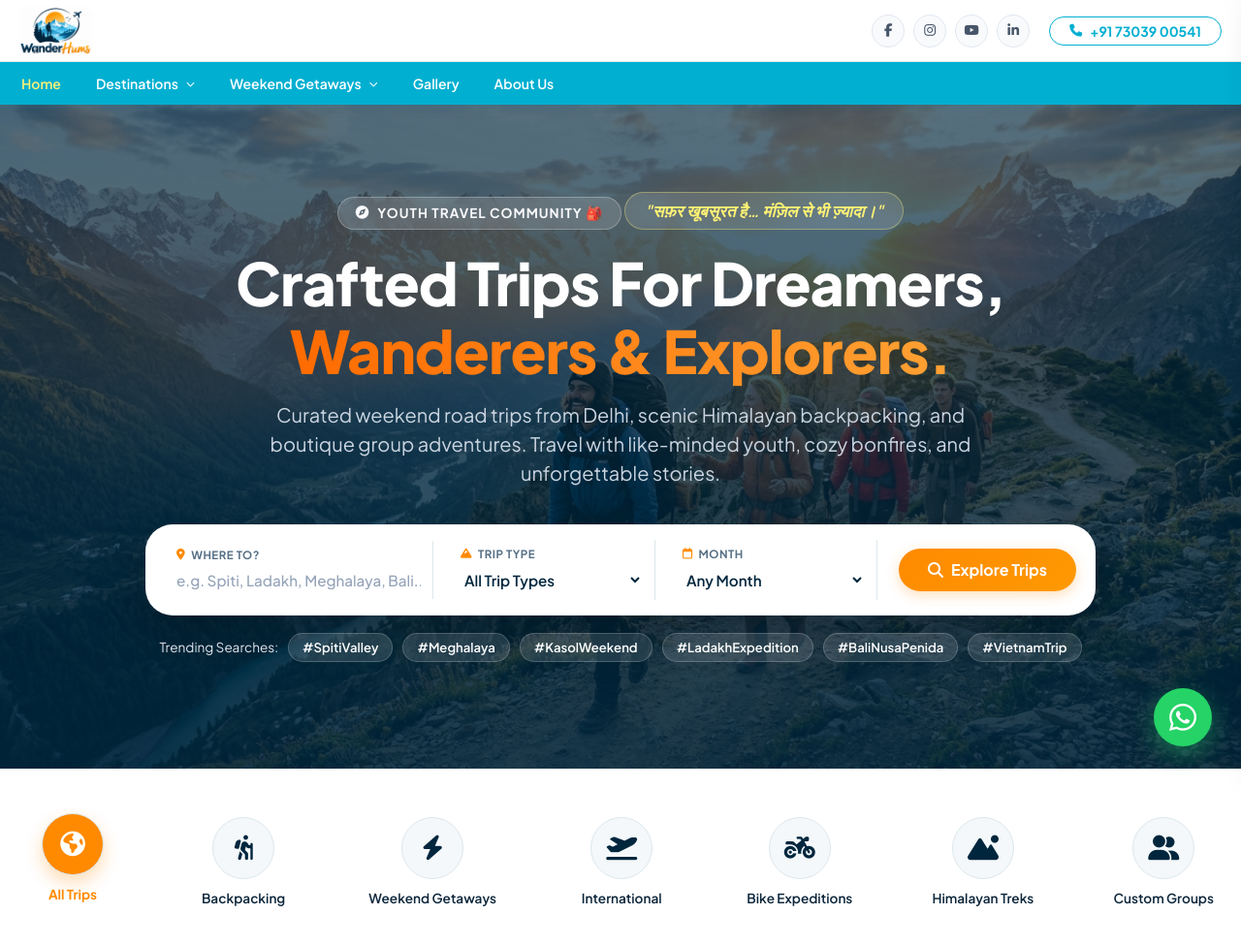
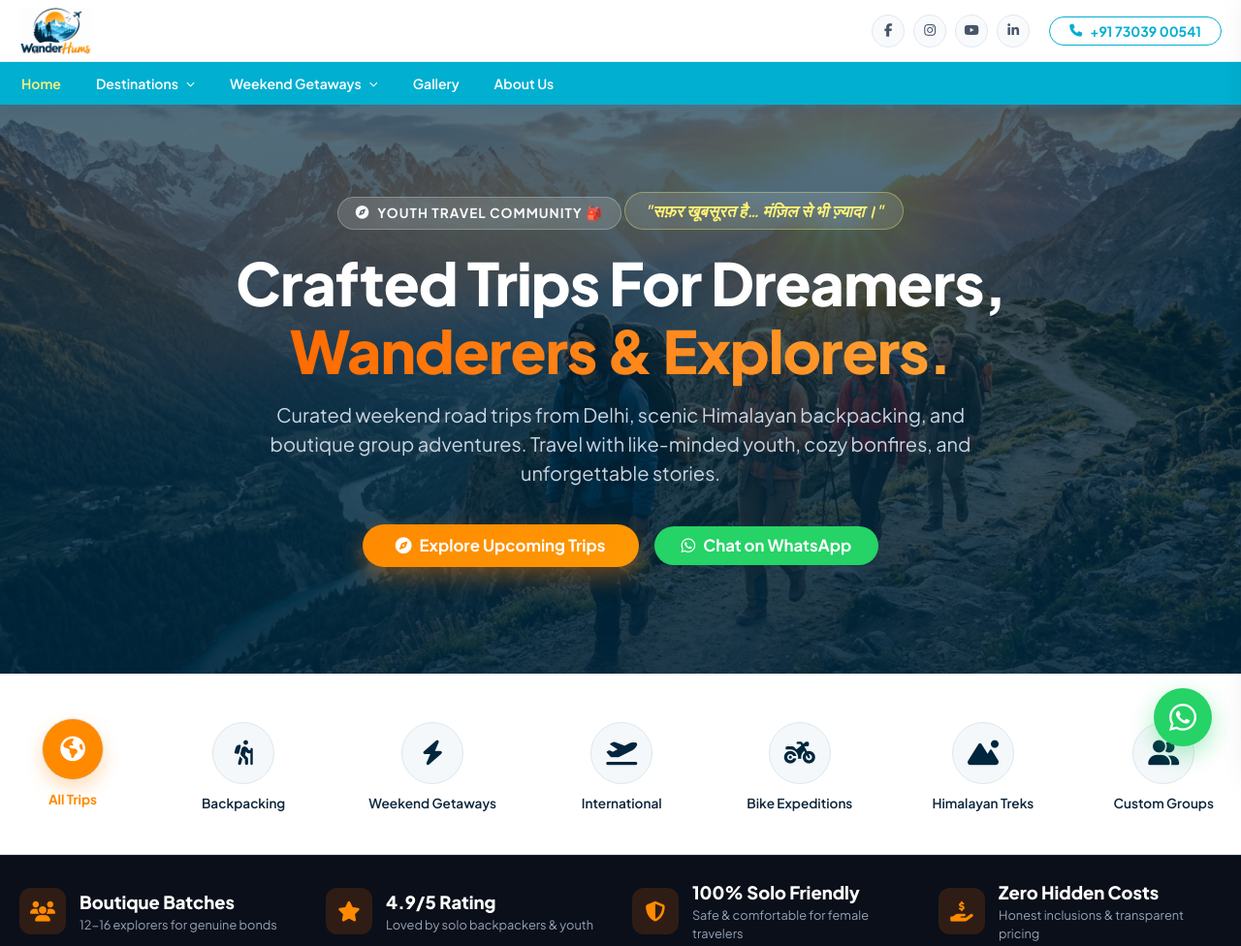
Before and after one commit to piyushshri253-arch/wanderhums, a website: page index.html in a window 1280 px wide. Shown: the top 976 px of the page at 97% size. Drawn offline with Linux system fonts and the light colour scheme.

Commit message:
feat(hero): remove hero search box and trending tags for clean boutique look

```diff
--- a/index.html
+++ b/index.html
@@ -361,72 +361,14 @@
         Curated weekend road trips from Delhi, scenic Himalayan backpacking, and boutique group adventures. Travel with like-minded youth, cozy bonfires, and unforgettable stories.
       </p>
 
-      <!-- Interactive Search Widget -->
-      <div class="hero-search-box">
-        <form id="hero-search-form" class="search-form-grid">
-
-          <!-- Destination Field -->
-          <div class="search-field">
-            <label class="search-label" for="search-dest-input">
-              <i class="fa-solid fa-location-dot"></i> Where to?
-            </label>
-            <input
-              type="text"
-              id="search-dest-input"
-              class="search-input"
-              placeholder="e.g. Spiti, Ladakh, Meghalaya, Bali..."
-              autocomplete="off"
-            />
-          </div>
-
-          <!-- Trip Category -->
-          <div class="search-field">
-            <label class="search-label" for="search-type-select">
-              <i class="fa-solid fa-mountain"></i> Trip Type
-            </label>
-            <select id="search-type-select" class="search-select">
-              <option value="all">All Trip Types</option>
-              <option value="backpacking">Backpacking Trips</option>
-              <option value="weekend">Weekend Getaways</option>
-              <option value="international">International Tours</option>
-              <option value="bike">Bike Expeditions</option>
-            </select>
-          </div>
-
-          <!-- Departure Month -->
-          <div class="search-field">
-            <label class="search-label" for="search-month-select">
-              <i class="fa-regular fa-calendar"></i> Month
-            </label>
-            <select id="search-month-select" class="search-select">
-              <option value="">Any Month</option>
-              <option value="apr">April 2026</option>
-              <option value="may">May 2026</option>
-              <option value="jun">June 2026</option>
-              <option value="jul">July 2026</option>
-              <option value="aug">August 2026</option>
-            </select>
-          </div>
-
-          <!-- Search Button -->
-          <div class="search-btn-col">
-            <button type="submit" class="btn btn-primary btn-block">
-              <i class="fa-solid fa-magnifying-glass"></i> Explore Trips
-            </button>
-          </div>
-
-        </form>
-      </div>
-
-      <!-- Quick Search Suggestion Pills -->
-      <div class="search-quick-tags">
-        <span>Trending Searches:</span>
-        <span class="tag-pill" onclick="searchByTag('Spiti')">#SpitiValley</span>
-        <span class="tag-pill" onclick="searchByTag('Meghalaya')">#Meghalaya</span>
-        <span class="tag-pill" onclick="searchByTag('Kasol')">#KasolWeekend</span>
-        <span class="tag-pill" onclick="searchByTag('Ladakh')">#LadakhExpedition</span>
-        <span class="tag-pill" onclick="searchByTag('Bali')">#BaliNusaPenida</span>
-        <span class="tag-pill" onclick="searchByTag('Vietnam')">#VietnamTrip</span>
+      <!-- Hero Action Buttons (Clean & Sleek WeWravel Style) -->
+      <div class="hero-cta-group" style="margin-top: 30px; display: flex; gap: 16px; justify-content: center; align-items: center; flex-wrap: wrap;">
+        <a href="#trending-trips" class="btn btn-primary" style="padding: 14px 34px; font-size: 1.05rem; font-weight: 700; border-radius: 999px; box-shadow: 0 10px 25px rgba(255, 122, 0, 0.4);">
+          <i class="fa-solid fa-compass"></i> Explore Upcoming Trips
+        </a>
+        <a href="https://wa.me/917303900541?text=Hi%20WanderHums!%20I%20want%20to%20plan%20a%20trip." target="_blank" class="btn-whatsapp-solid" style="padding: 14px 28px; font-size: 1.05rem; font-weight: 700; border-radius: 999px; text-decoration: none; display: inline-flex; align-items: center; gap: 8px;">
+          <i class="fa-brands fa-whatsapp"></i> Chat on WhatsApp
+        </a>
       </div>
 
     </div>
--- a/js/main.js
+++ b/js/main.js
@@ -220,8 +220,16 @@ window.resetFilters = function() {
 };
 
 /* ---------------------------------------------------------
-   Hero Search Widget
+   Hero Search & Filter Shortcuts
    --------------------------------------------------------- */
+window.searchByTag = function(keyword) {
+  const destInput = document.getElementById('search-dest-input');
+  if (destInput) destInput.value = keyword;
+  currentSearchQuery = keyword;
+  renderTrips();
+  document.getElementById('trending-trips')?.scrollIntoView({ behavior: 'smooth' });
+};
+
 function initHeroSearch() {
   const form = document.getElementById('hero-search-form');
   if (!form) return;
@@ -243,15 +251,6 @@ function initHeroSearch() {
     renderTrips();
     document.getElementById('trending-trips')?.scrollIntoView({ behavior: 'smooth' });
   });
-
-  // Quick tag clicks
-  window.searchByTag = function(keyword) {
-    const destInput = document.getElementById('search-dest-input');
-    if (destInput) destInput.value = keyword;
-    currentSearchQuery = keyword;
-    renderTrips();
-    document.getElementById('trending-trips')?.scrollIntoView({ behavior: 'smooth' });
-  };
 }
 
 /* ---------------------------------------------------------
```
